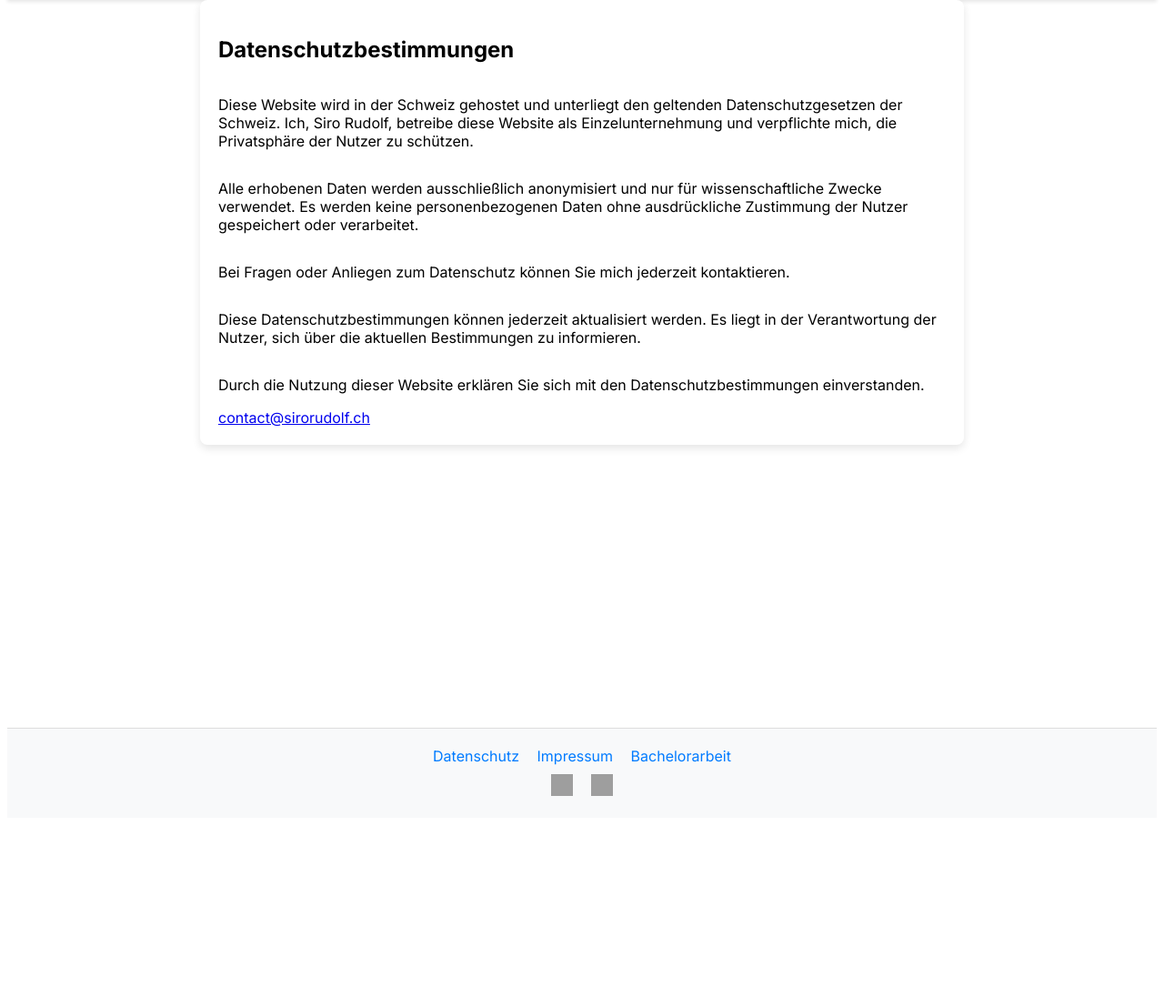
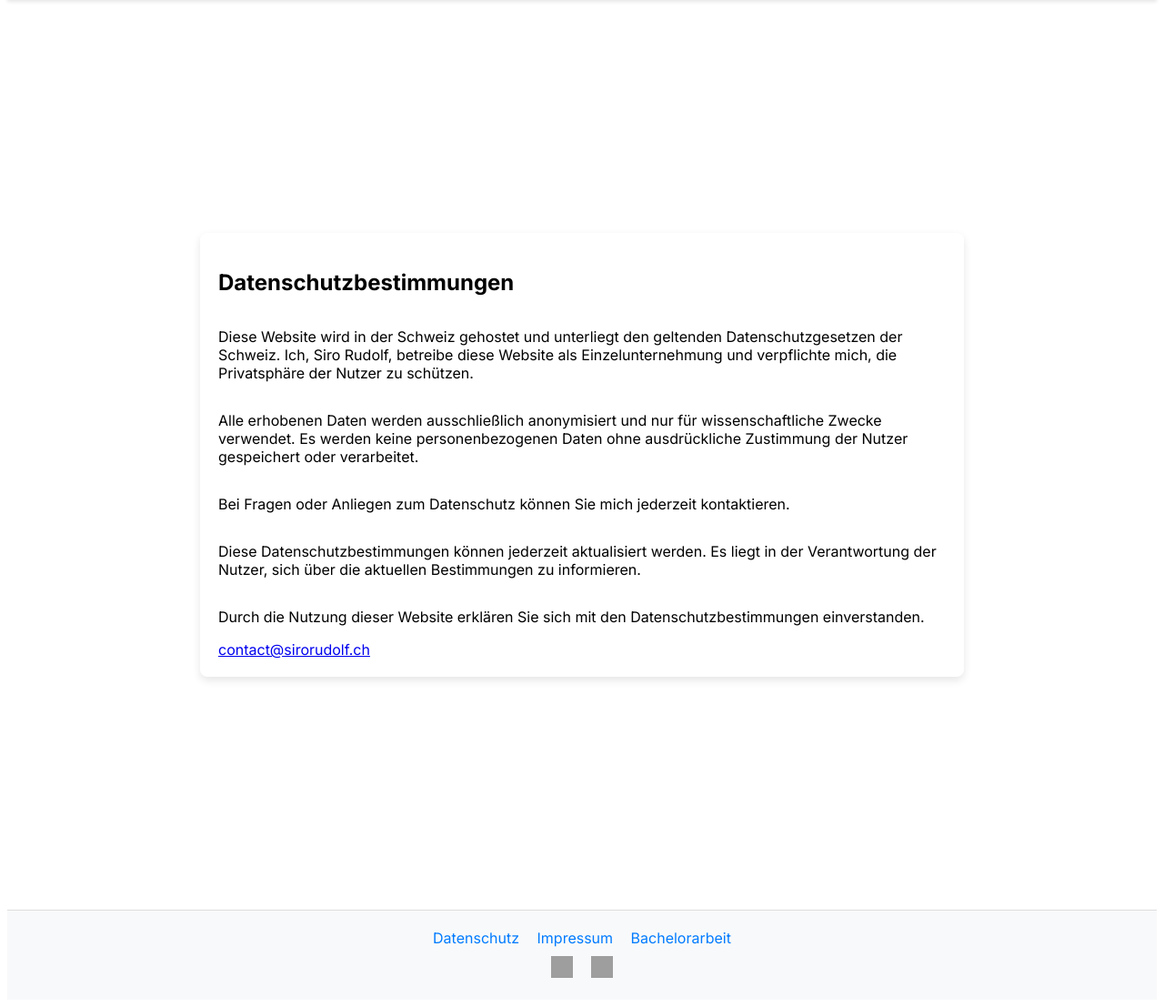
Before and after one commit to TheRizzMaster/Lehrprojekt_Bachelor_FS25, a PHP site: page /datenschutz.html in a window 1280 px wide. Shown: the part 93-1200 px from the top of the page at 91% size. Before the commit the page ends 968 px from the top, so only its background shows below. Run offline with PHP 8.4, Linux system fonts and the light colour scheme; grey boxes are pictures that could not be loaded.

Commit message:
Update datenschutz.css

```diff
--- a/css/datenschutz.css
+++ b/css/datenschutz.css
@@ -1,5 +1,9 @@
 main {
     height: 100vh;
+    padding: 100px 0;
+    display: flex;
+    justify-content: center;
+    align-items: center;
 }
 
 section {
```
